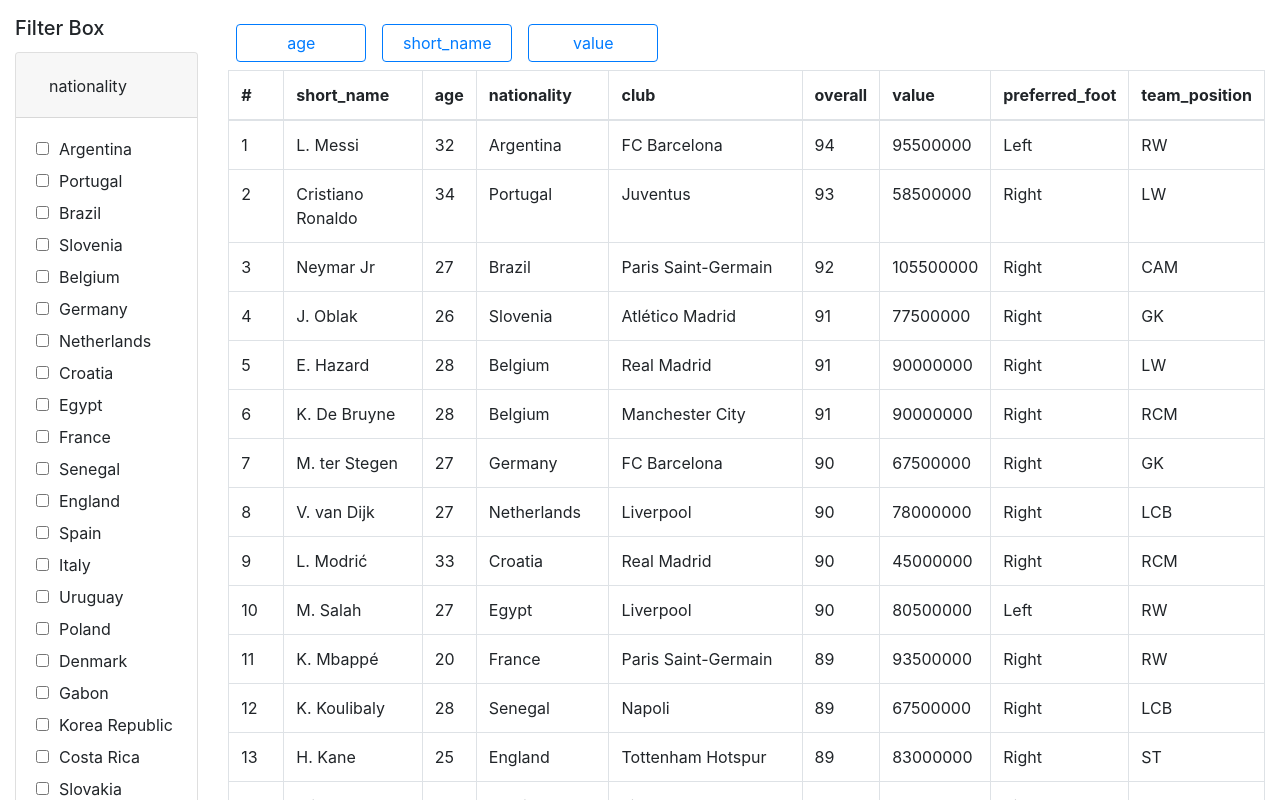
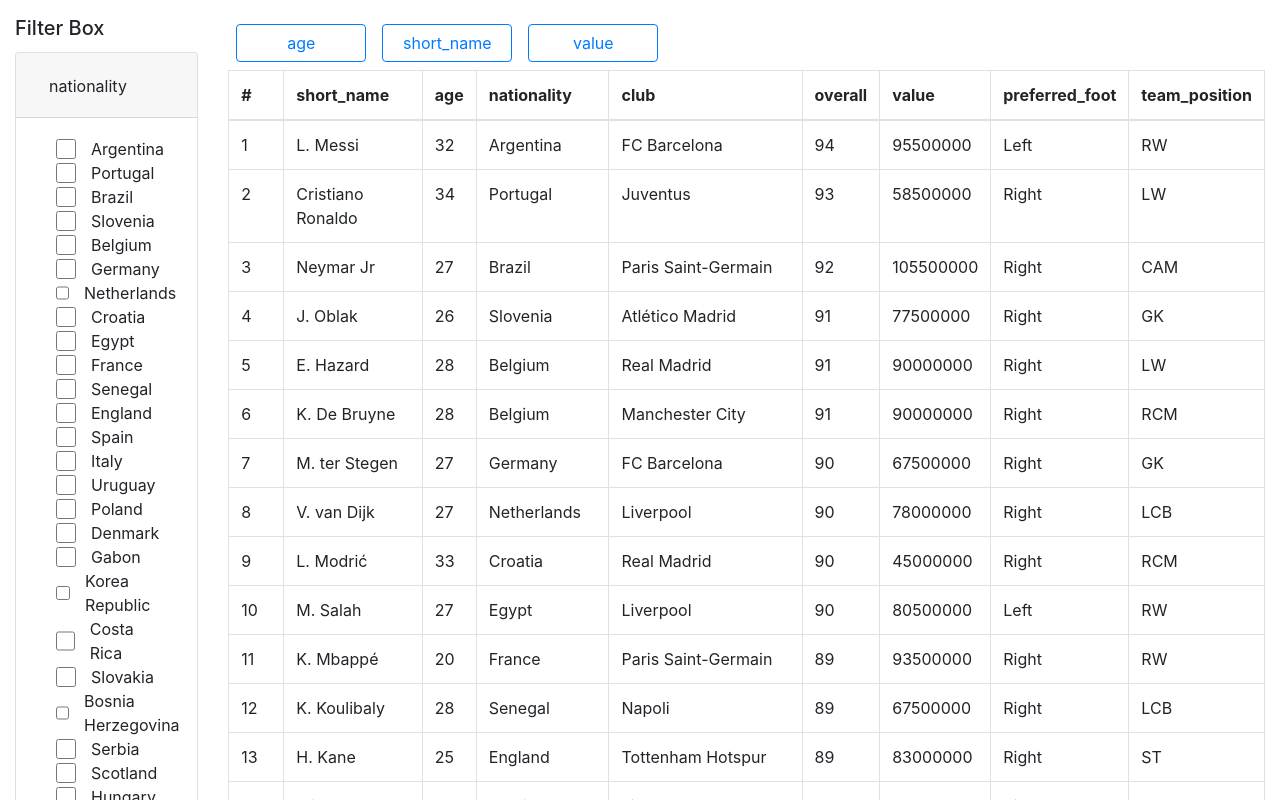
Before and after one commit to safeamiiir/snapp-p, a React (Create React App) app: page / in a window 1280 px wide. Shown: the top 800 px of the page. Built offline with nearby package versions, Linux system fonts and the light colour scheme.

Commit message:
change bootstrap-checkbox

```diff
--- a/src/components/FilterBox.js
+++ b/src/components/FilterBox.js
@@ -37,9 +37,11 @@
             <div id="collapseOne" class="collapse show" aria-labelledby="headingOne" data-parent="#accordionExample">
               <div class="card-body">
                 {nationality.map((item) => (
-                  <div key={item}>
-                    <input type="checkbox" style={{marginRight: 10}}/>
-                    <label htmlFor="subscribeNews">{item}</label>
+                  <div class="form-check form-check-inline">
+                    <input class="form-check-input" type="checkbox" id="inlineCheckbox1" value="option1" />
+                    <label class="form-check-label" for="inlineCheckbox1">
+                      {item}
+                    </label>
                   </div>
                 ))}
               </div>
@@ -62,10 +64,12 @@
             </div>
             <div id="collapseTwo" class="collapse" aria-labelledby="headingTwo" data-parent="#accordionExample">
               <div class="card-body">
-              {clubs.map((item) => (
-                  <div key={item}>
-                    <input type="checkbox" style={{marginRight: 10}}/>
-                    <label htmlFor="subscribeNews">{item}</label>
+                {clubs.map((item) => (
+                  <div class="form-check form-check-inline">
+                    <input class="form-check-input" type="checkbox" id="inlineCheckbox1" value="option1" />
+                    <label class="form-check-label" for="inlineCheckbox1">
+                      {item}
+                    </label>
                   </div>
                 ))}
               </div>
@@ -88,10 +92,12 @@
             </div>
             <div id="collapseThree" class="collapse" aria-labelledby="headingThree" data-parent="#accordionExample">
               <div class="card-body">
-              {team_position.map((item) => (
-                  <div key={item}>
-                    <input type="checkbox" style={{marginRight: 10}}/>
-                    <label htmlFor="subscribeNews">{item}</label>
+                {team_position.map((item) => (
+                  <div class="form-check form-check-inline">
+                    <input class="form-check-input" type="checkbox" id="inlineCheckbox1" value="option1" />
+                    <label class="form-check-label" for="inlineCheckbox1">
+                      {item}
+                    </label>
                   </div>
                 ))}
               </div>
```
